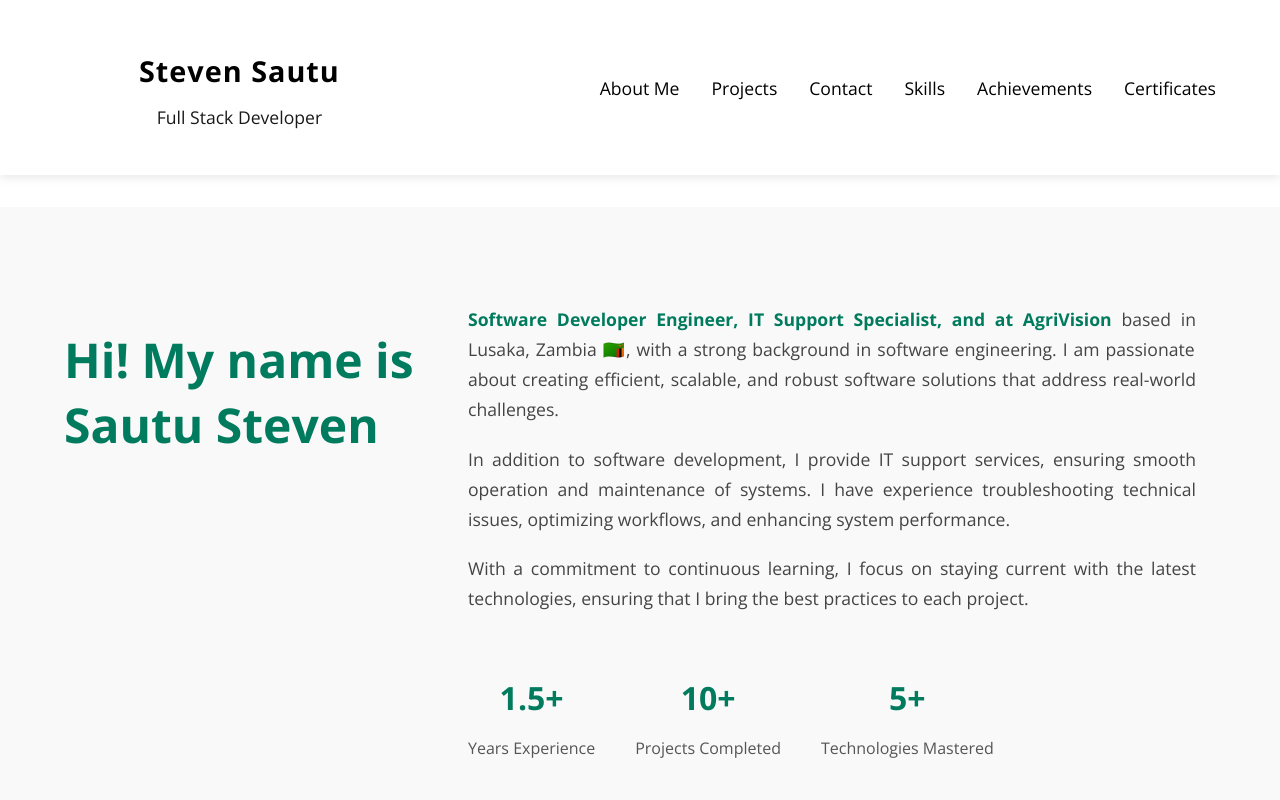
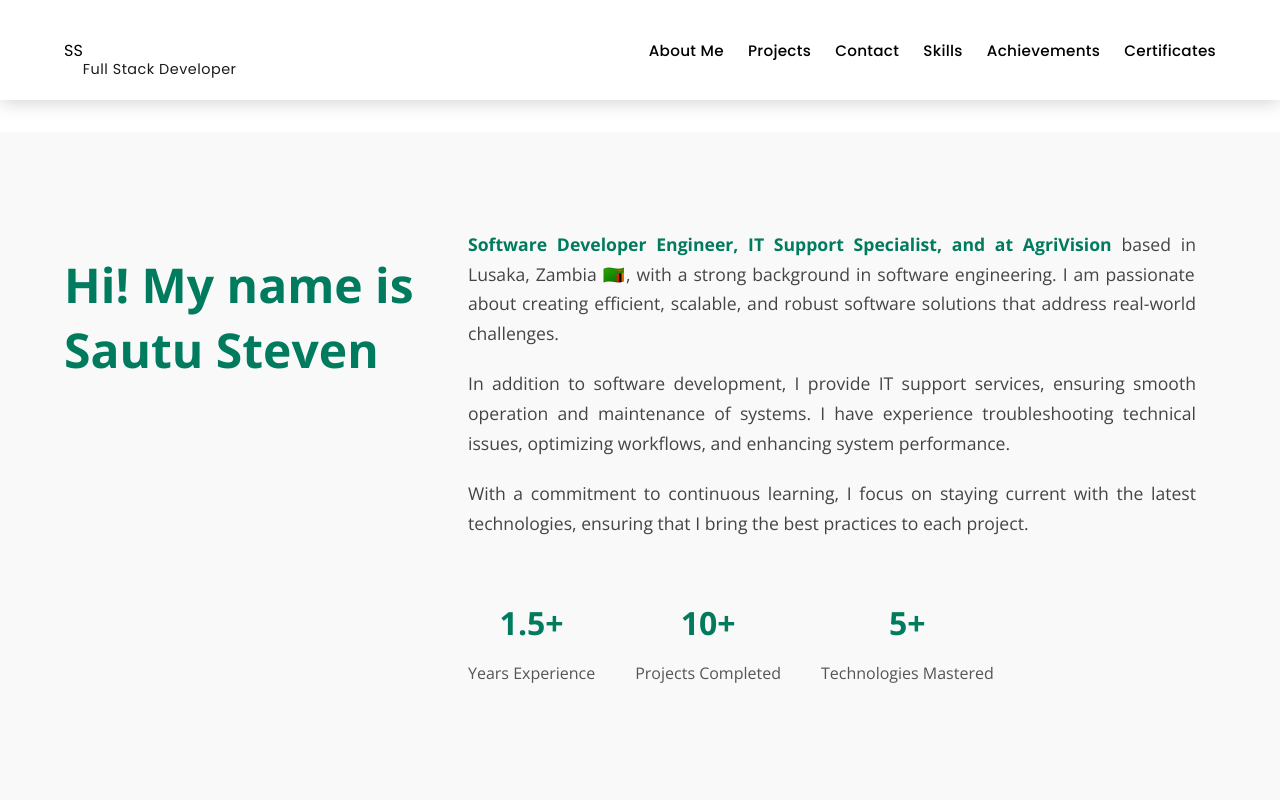
Before and after one commit to StevenSautu/My-Portofolio, a React (Create React App) app in the folder my-portfolio/: page / in a window 1280 px wide. Shown: the top 800 px of the page. Built offline with nearby package versions, Linux system fonts and the light colour scheme.

Commit message:
Refine styling for Header section

```diff
--- a/my-portfolio/src/components/Header.css
+++ b/my-portfolio/src/components/Header.css
@@ -1,21 +1,25 @@
-/* Header Styles */
+/* Modern Header Styles with Poppins Font */
+@import url('https://fonts.googleapis.com/css2?family=Poppins:wght@300;400;500;600;700&display=swap');
+
 header {
-  background-color: var(--background-dark);
-  color: var(--light-text);
-  padding: 2rem 0;
-  text-align: center;
+  background: linear-gradient(135deg, var(--agri-dark-green), var(--agri-green));
+  color: var(--agri-text-light);
+  padding: 1.25rem 0;
+  box-shadow: 0 4px 16px rgba(0, 0, 0, 0.15);
   position: sticky;
   top: 0;
   z-index: 100;
-  box-shadow: 0 2px 10px rgba(0, 0, 0, 0.1);
+  font-family: 'Poppins', sans-serif;
+  transition: all 0.3s ease;
 }
 
 .container {
-  max-width: 1200px;
+  width: 90%;
+  max-width: 1300px;
   margin: 0 auto;
-  padding: 0 20px;
 }
 
+/* Desktop Header */
 .desktop-header {
   display: flex;
   justify-content: space-between;
@@ -27,67 +31,83 @@ header {
   align-items: center;
 }
 
-.avatar {
-  width: 60px;
-  height: 60px;
-  background-color: var(--primary-color);
-  border-radius: 50%;
+.logo {
   display: flex;
   align-items: center;
-  justify-content: center;
-  margin-right: 15px;
-  font-weight: bold;
-  font-size: 1.5rem;
-  color: white;
+  margin-right: 1.25rem;
+  transition: transform 0.3s ease;
+}
+
+.logo-icon {
+  color: var(--agri-yellow);
+  font-size: 1.75rem;
+  margin-right: 0.75rem;
 }
 
 .header-text h1 {
-  font-family: var(--heading-font);
-  font-size: 1.8rem;
-  margin-bottom: 0.3rem;
-  font-weight: 700;
-  letter-spacing: 1px;
+  margin: 0;
+  font-size: 1.5rem;
+  font-weight: 600;
+  letter-spacing: 0.5px;
+  background: linear-gradient(to right, var(--agri-text-light), var(--agri-light-yellow));
+  -webkit-background-clip: text;
+  background-clip: text;
+  -webkit-text-fill-color: transparent;
 }
 
 .header-text h2 {
-  font-family: var(--body-font);
-  font-size: 1.1rem;
-  color: var(--light-text);
+  margin: 4px 0 0 0;
+  font-size: 0.9rem;
+  color: var(--agri-light-yellow);
   font-weight: 400;
+  letter-spacing: 0.5px;
   opacity: 0.9;
 }
 
 .desktop-nav ul {
+  display: flex;
   list-style: none;
-  display: flex;
-  gap: 2rem;
+  margin: 0;
+  padding: 0;
+  gap: 1.5rem;
+}
+
+.desktop-nav li {
+  position: relative;
 }
 
 .desktop-nav a {
-  color: var(--light-text);
+  color: var(--agri-text-light);
   text-decoration: none;
-  font-size: 1.1rem;
-  transition: var(--transition);
+  font-weight: 500;
+  font-size: 0.95rem;
+  padding: 0.5rem 0;
+  transition: all 0.3s ease;
   position: relative;
-  padding: 5px 0;
+  letter-spacing: 0.3px;
 }
 
 .desktop-nav a::after {
   content: '';
   position: absolute;
-  bottom: 0;
-  left: 0;
   width: 0;
   height: 2px;
-  background: var(--primary-color);
-  transition: var(--transition);
+  bottom: -2px;
+  left: 0;
+  background: linear-gradient(to right, var(--agri-yellow), var(--agri-light-yellow));
+  border-radius: 4px;
+  transition: width 0.3s cubic-bezier(0.65, 0, 0.35, 1);
+}
+
+.desktop-nav a:hover {
+  color: var(--agri-yellow);
 }
 
 .desktop-nav a:hover::after {
   width: 100%;
 }
 
-/* Mobile Header Styles */
+/* Mobile Header */
 .mobile-header {
   display: none;
   justify-content: space-between;
@@ -99,59 +119,66 @@ header {
   align-items: center;
 }
 
-.avatar-mobile {
-  width: 50px;
-  height: 50px;
-  background-color: var(--primary-color);
-  border-radius: 50%;
+.logo-mobile {
   display: flex;
   align-items: center;
-  justify-content: center;
-  margin-right: 15px;
-  font-weight: bold;
-  font-size: 1.2rem;
-  color: white;
+  margin-right: 0.75rem;
+}
+
+.logo-icon-mobile {
+  color: var(--agri-yellow);
+  font-size: 1.5rem;
+  margin-right: 0.5rem;
 }
 
 .header-text-mobile h1 {
-  font-family: var(--heading-font);
-  font-size: 1.5rem;
-  margin-bottom: 0.3rem;
-  font-weight: 700;
+  font-size: 1.2rem;
+  margin: 0;
+  font-weight: 600;
+  background: linear-gradient(to right, var(--agri-text-light), var(--agri-light-yellow));
+  -webkit-background-clip: text;
+  background-clip: text;
+  -webkit-text-fill-color: transparent;
 }
 
 .header-text-mobile h2 {
-  font-family: var(--body-font);
-  font-size: 1rem;
-  color: var(--light-text);
+  font-size: 0.8rem;
+  margin: 2px 0 0 0;
+  color: var(--agri-light-yellow);
   font-weight: 400;
+  letter-spacing: 0.3px;
   opacity: 0.9;
 }
 
+/* Menu Button */
 .menu-button {
   background: none;
   border: none;
   cursor: pointer;
-  padding: 10px;
+  outline: none;
+  padding: 0.5rem;
+  display: flex;
+  justify-content: center;
+  align-items: center;
 }
 
 .hamburger {
+  width: 24px;
+  height: 2px;
+  background-color: var(--agri-light-yellow);
   display: block;
-  width: 25px;
-  height: 3px;
-  background-color: var(--light-text);
   position: relative;
-  transition: var(--transition);
+  transition: 0.3s cubic-bezier(0.65, 0, 0.35, 1);
 }
 
 .hamburger::before,
 .hamburger::after {
-  content: '';
+  content: "";
   position: absolute;
-  width: 25px;
-  height: 3px;
-  background-color: var(--light-text);
-  transition: var(--transition);
+  width: 24px;
+  height: 2px;
+  background-color: var(--agri-light-yellow);
+  transition: 0.3s cubic-bezier(0.65, 0, 0.35, 1);
 }
 
 .hamburger::before {
@@ -159,7 +186,7 @@ header {
 }
 
 .hamburger::after {
-  bottom: -8px;
+  top: 8px;
 }
 
 .hamburger.active {
@@ -173,11 +200,22 @@ header {
 
 .hamburger.active::after {
   transform: rotate(-45deg);
-  bottom: 0;
+  top: 0;
 }
 
+/* Mobile Navigation */
 .mobile-nav {
-  display: none;
+  margin-top: 1rem;
+  background-color: var(--agri-dark-green);
+  border-radius: 8px;
+  padding: 1rem;
+  box-shadow: 0 6px 12px rgba(0, 0, 0, 0.15);
+  animation: fadeIn 0.3s ease;
+}
+
+@keyframes fadeIn {
+  from { opacity: 0; transform: translateY(-10px); }
+  to { opacity: 1; transform: translateY(0); }
 }
 
 .mobile-nav ul {
@@ -187,22 +225,43 @@ header {
 }
 
 .mobile-nav li {
-  margin: 15px 0;
+  margin: 0.75rem 0;
+  border-bottom: 1px solid rgba(255, 255, 255, 0.1);
+  padding-bottom: 0.75rem;
+}
+
+.mobile-nav li:last-child {
+  border-bottom: none;
+  padding-bottom: 0;
 }
 
 .mobile-nav a {
-  color: var(--light-text);
+  color: var(--agri-text-light);
   text-decoration: none;
-  font-size: 1.1rem;
-  transition: var(--transition);
+  font-size: 1rem;
+  font-weight: 500;
+  display: block;
+  padding: 0.25rem 0;
+  transition: color 0.2s ease;
 }
 
 .mobile-nav a:hover {
-  color: var(--primary-color);
+  color: var(--agri-yellow);
 }
 
-/* Responsive Design */
+/* Scroll Effect */
+header.scrolled {
+  padding: 0.875rem 0;
+  background: var(--agri-dark-green);
+  box-shadow: 0 6px 20px rgba(0, 0, 0, 0.18);
+}
+
+/* Responsive Layout */
 @media (max-width: 768px) {
+  header {
+    padding: 0.875rem 0;
+  }
+
   .desktop-header {
     display: none;
   }
@@ -210,9 +269,4 @@ header {
   .mobile-header {
     display: flex;
   }
-
-  .mobile-nav {
-    display: block;
-    margin-top: 20px;
-  }
 }
```
